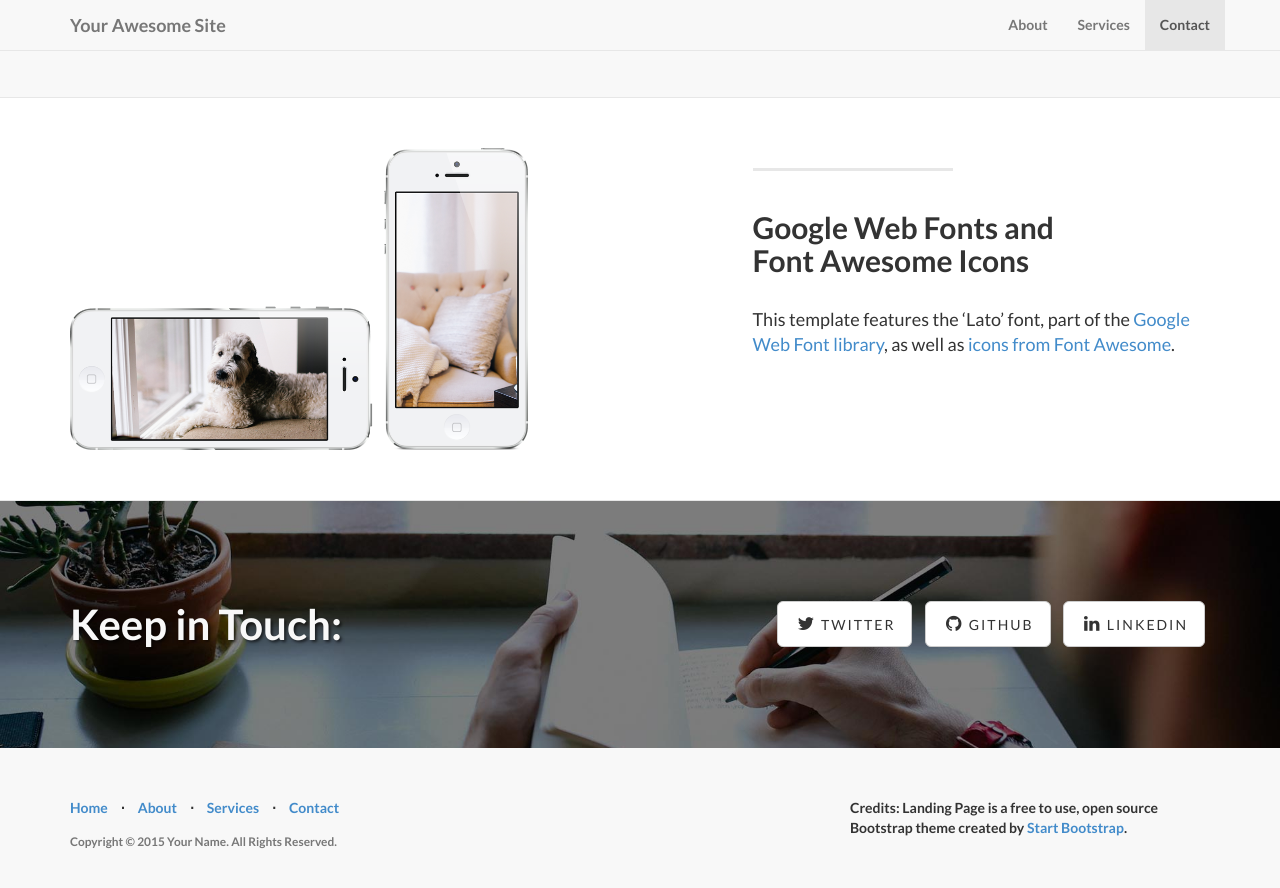
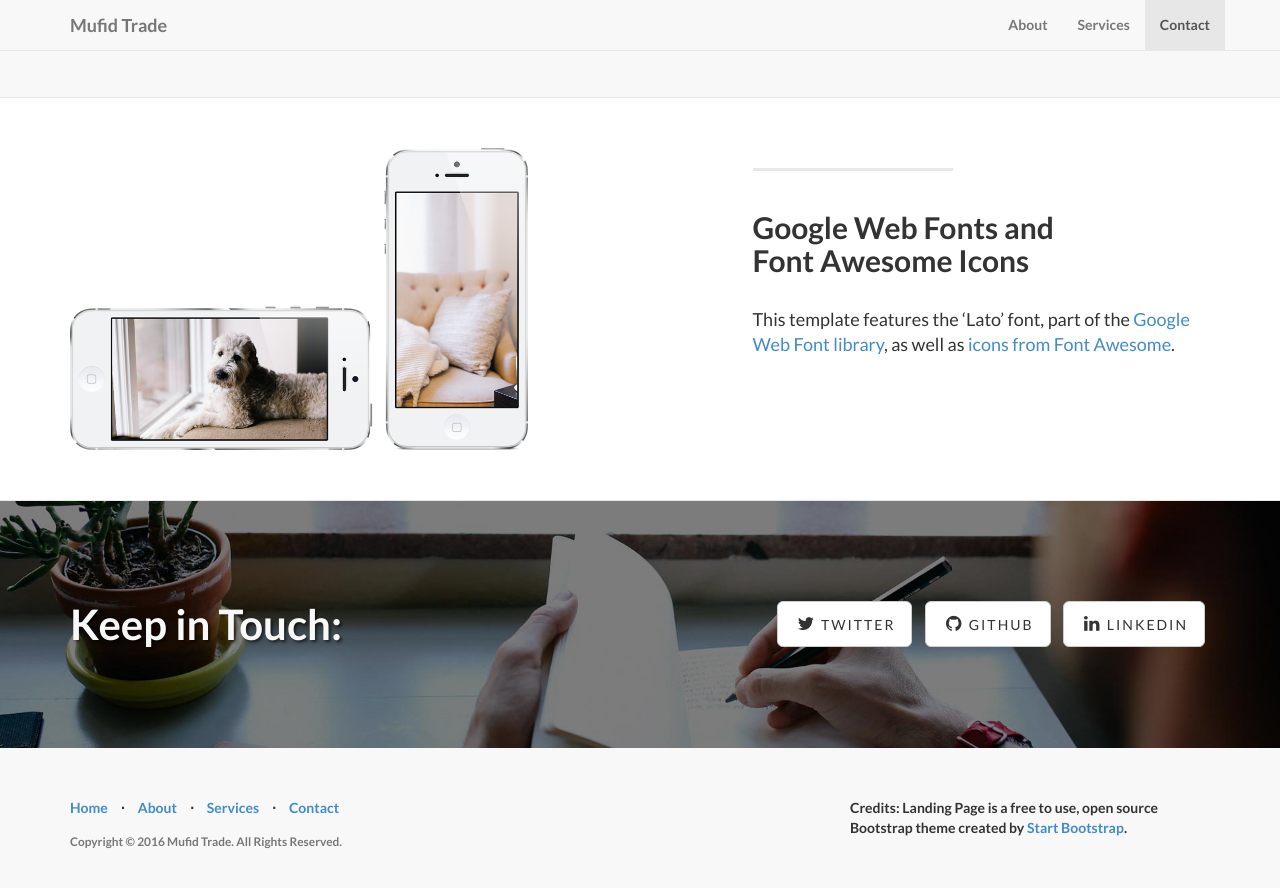
Before and after one commit to faazabilamr084/mufidtrade.github.io, a Jekyll site: the page built from index.html, in a window 1280 px wide and 900 px high, scrolled down 1902 px. Shown: the top 888 px of the window. Built offline with Jekyll 4.4.1, drawn with Linux system fonts in a browser that asks for light colours.

Commit message:
Update _config.yml

```diff
--- a/_config.yml
+++ b/_config.yml
@@ -2,15 +2,15 @@
 #      Main Configs       #
 # ----------------------- #
 
-url: http://yoursite.com
-title: Your Awesome Site
-email: your-email@domain.com
-author: Your Name
-description: > # "Write an awesome description for your new site here.
+url: http://mufidtrade.github.io
+title: Mufid Trade
+email: faazabilamr084@gmail.com
+author: Faaza Bil Amri
+description: > # "Menerima Jasa jual beli dollar paypal dan Jasa lainnya.
   You can edit this line in _config.yml. It will appear in your document
   head meta (for Google search results) and in your feed.xml site
   description.
-copyright: 'Copyright &copy; 2015 Your Name. All Rights Reserved.'
+copyright: 'Copyright &copy; 2016 Mufid Trade. All Rights Reserved.'
 credits: 'Credits: Landing Page is a free to use, open source Bootstrap theme created by <a href="http://startbootstrap.com/">Start Bootstrap</a>.'
 
 # ----------------------- #
```
